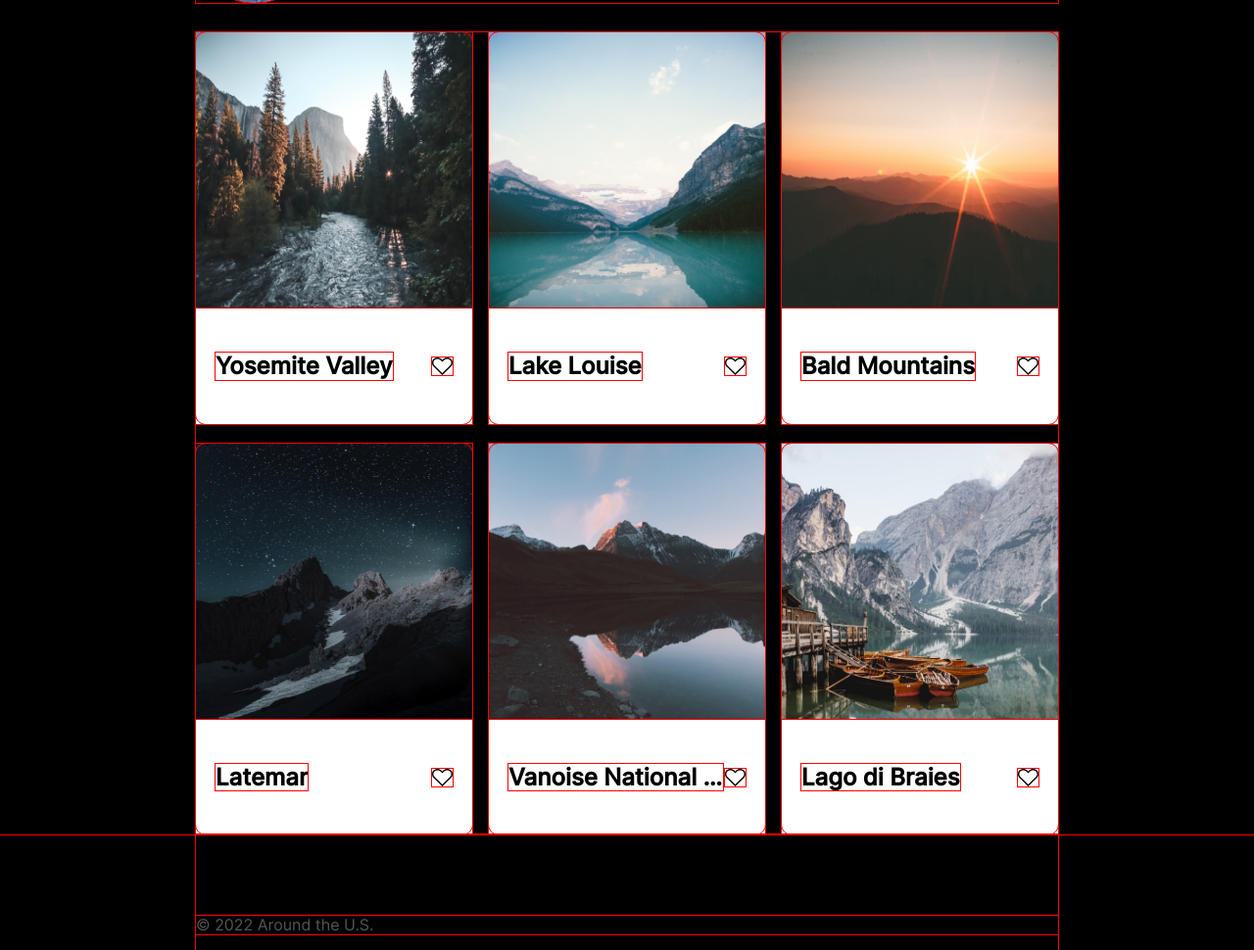
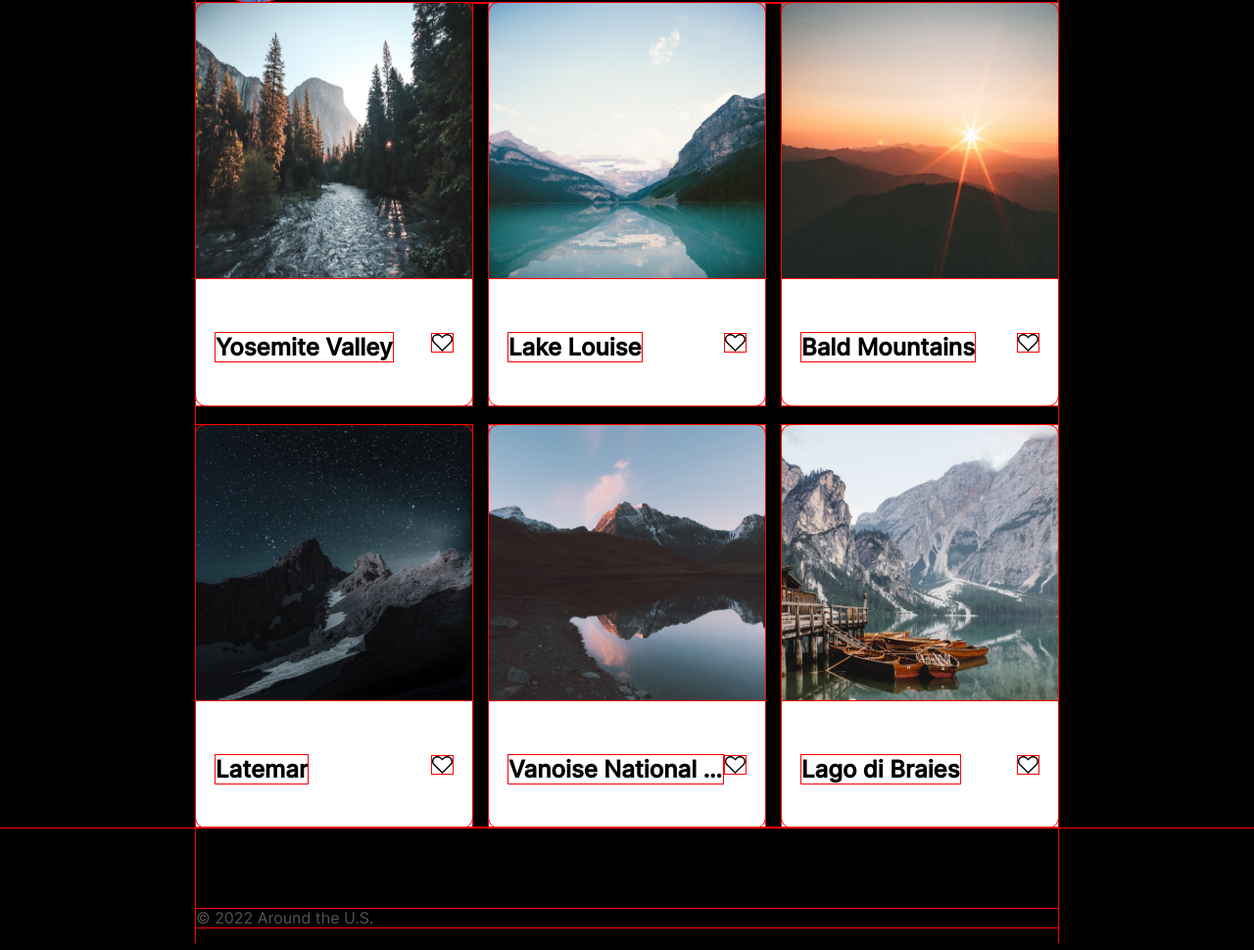
Before and after one commit to Xrtvr/se_project_aroundtheus, a plain HTML site: page index.html in a window 1280 px wide. Shown: the part 279-1249 px from the top of the page at 98% size. Drawn offline with nearby package versions, Linux system fonts and the light colour scheme.

```diff
--- a/blocks/cards.css
+++ b/blocks/cards.css
@@ -1,14 +1,14 @@
 .cards {
   /*fonts*/
-    margin-top: 30px;
+  font-family: "Inter", "Arial", sans-serif;
 }
-  .card{
+.card {
   display: flex;
   border-radius: 10px;
   flex-direction: column;
   list-style: none;
 }
-  .cards__list{
+.cards__list {
   display: grid;
   justify-content: center;
   grid-template-columns: repeat(auto-fit, 282px);
@@ -29,22 +29,28 @@
   padding-top: 25px;
   padding-bottom: 25px;
   padding-left: 20px;
-    padding-right: 20px;
   align-items: center;
   justify-content: space-between;
 }
 
-  .card__title{
+.card__title {
   text-overflow: ellipsis;
   white-space: nowrap;
   overflow: hidden;
   max-width: 219px;
+  font-family: "Inter", "Arial", sans-serif;
+  font-style: normal;
+  font-weight: 900;
+  font-size: 24px;
+  line-height: 29px;
+  margin-top: 30px;
 }
 .card__like-button {
-    background:transparent url(../images/like-inactive.svg) center no-repeat;
+  background: transparent url(../images/like-inactive.svg) center no-repeat;
   width: 21px;
   height: 18px;
   border: none;
+  margin-right: 20px;
 }
 .card__like-button:hover {
   opacity: 50%;
--- a/blocks/profile.css
+++ b/blocks/profile.css
@@ -10,6 +10,8 @@
     "title button"
     "description description";
   grid-template-columns: minmax(auto, 373px) auto;
+  row-gap: 7px;
+  column-gap: 18px;
 }
 .profile__edit-button {
   background: transparent url(../images/edit-icon\(pencil\).svg) center
--- a/index.html
+++ b/index.html
@@ -29,25 +29,25 @@
           <ul class="cards__list">
             <li class="card">
               <img src="./images/yosemite.jpg" class="card__image" alt="River running through a forest in Yosemite. The landscape includes various types of trees"/>
-              <div class="card__description"> <h2>Yosemite Valley</h2>
+              <div class="card__description"> <h2 class="card__title">Yosemite Valley</h2>
               <button class="card__like-button"></button>
               </div>
             </li>
             <li class="card">
               <img src="./images/lake-louise.jpg" class="card__image" alt="A body of water surrounded by mountains"/>
-              <div class="card__description"> <h2>Lake Louise</h2>
+              <div class="card__description"> <h2 class="card__title">Lake Louise</h2>
               <button class="card__like-button"></button>
               </div>
             </li>
             <li class="card">
               <img src="./images/bald-mountains.jpg" class="card__image" alt="Sunset over the Bald Mountains, with the sun casting a warm glow over the mountain range"/>
-              <div class="card__description"> <h2>Bald Mountains</h2>
+              <div class="card__description"> <h2 class="card__title">Bald Mountains</h2>
               <button class="card__like-button"></button>
               </div>
             </li>
             <li class="card">
               <img src="./images/latemar.jpg" class="card__image" alt="Snowy mountain with a starry sky above, with the Latemar mountain range in the background. The landscape showcases a beautiful winter scene with a clear night sky filled with stars"/>
-              <div class="card__description"> <h2>Latemar</h2>
+              <div class="card__description"> <h2 class="card__title">Latemar</h2>
               <button class="card__like-button"></button>
               </div>
             </li>
@@ -59,7 +59,7 @@
             </li>
             <li class="card">
               <img src="./images/lago.jpg" class="card__image" alt="A boat docked at a pier with a mountain range in the background. The setting is a serene Lake Lago with clear blue skies."/>
-              <div class="card__description"> <h2>Lago di Braies</h2>
+              <div class="card__description"> <h2 class="card__title">Lago di Braies</h2>
               <button class="card__like-button"></button>
               </div>
             </li>
```
Lines whose indentation alone changed are shown as unchanged.
